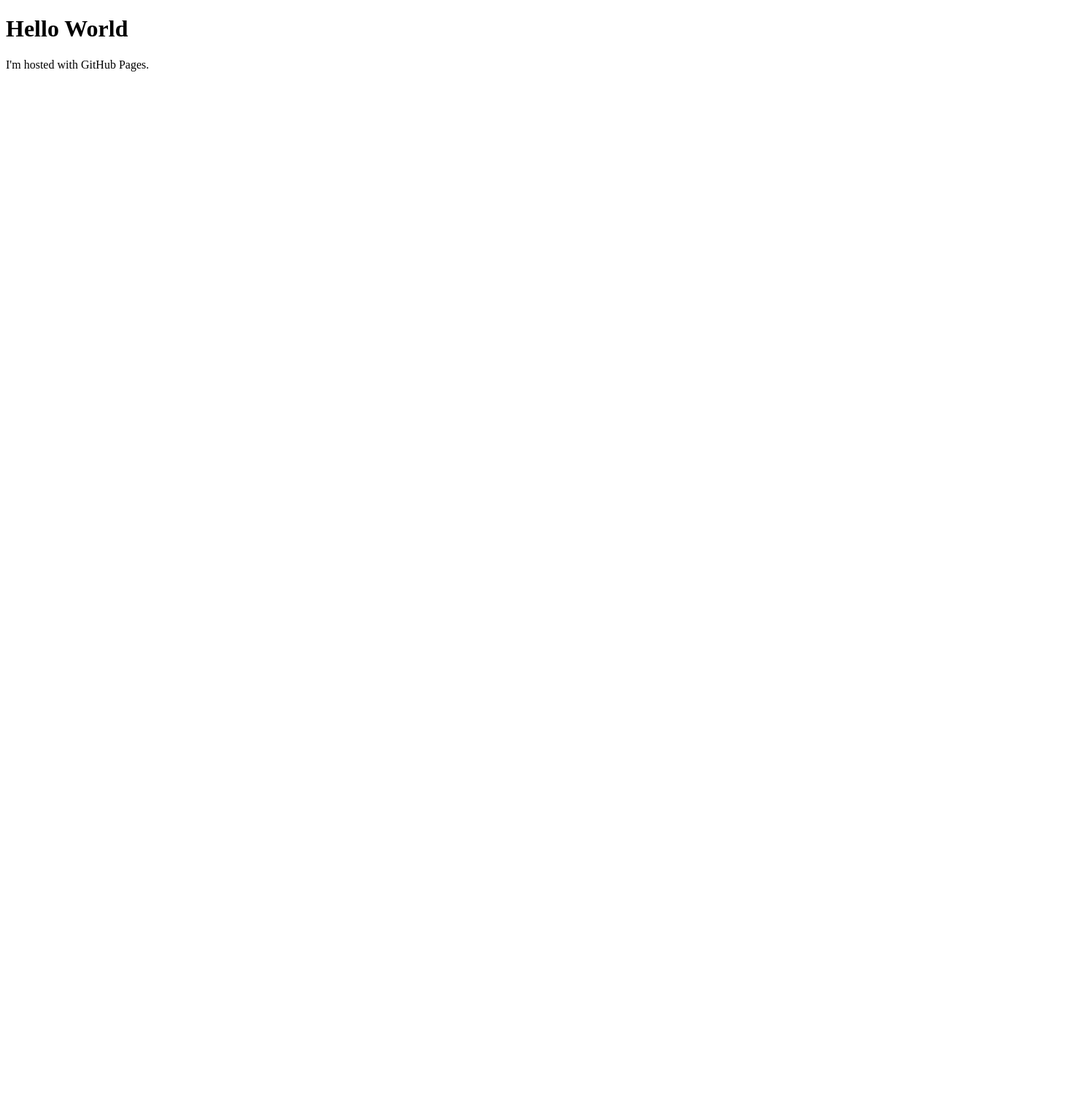
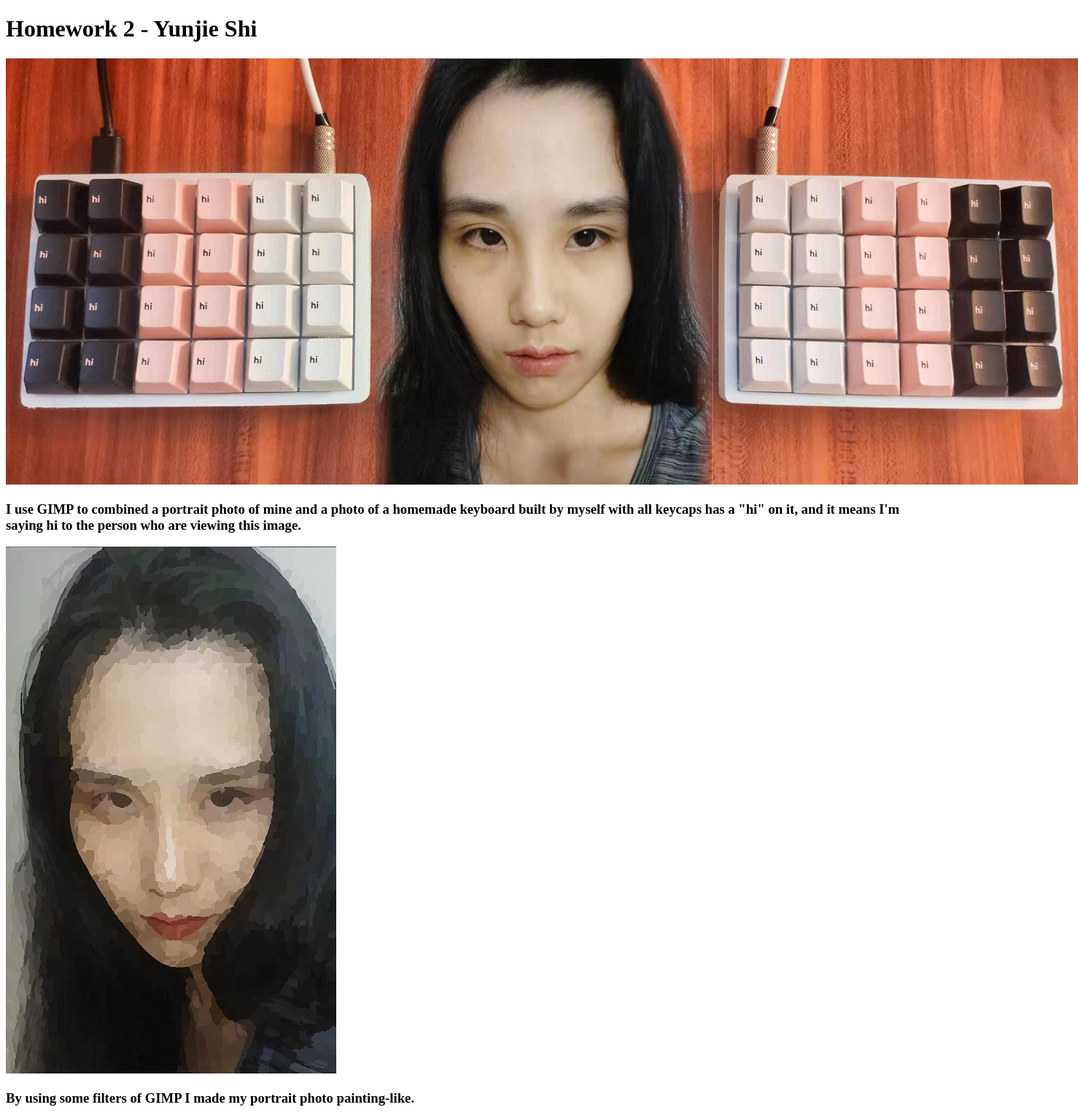
Before and after one commit to yunjieshi/yunjieshi.github.io, a plain HTML site: page index.html in a window 1280 px wide. Shown: the top 1532 px of the page at 73% size, 1478 px wide, since content can reach past the window. Before the commit the page ends 800 px from the top, so only its background shows below. Drawn offline with Linux system fonts and the light colour scheme.

Commit message:
Update index.html

```diff
--- a/index.html
+++ b/index.html
@@ -1,7 +1,12 @@
 <!DOCTYPE html>
 <html>
 <body>
-<h1>Hello World</h1>
-<p>I'm hosted with GitHub Pages.</p>
+<h1>Homework 2 - Yunjie Shi</h1>
+<img src="1.png">
+<h3>I use GIMP to combined a portrait photo of mine and a photo of a homemade keyboard built by myself with all keycaps has a "hi" on it, and it means I'm saying hi to the person who are viewing this image.</h3>
+<img src="2.png">
+<h3>By using some filters of GIMP I made my portrait photo painting-like.</h3>
+<img src="3.png">
+<h3>I use the Deepart to apply a landscape photo as style to my portrait, which makes it looks more artistic.</h3>
 </body>
 </html>
```
Also changed, not shown: 1.png (added), 2.png (added), 3.png (added).
